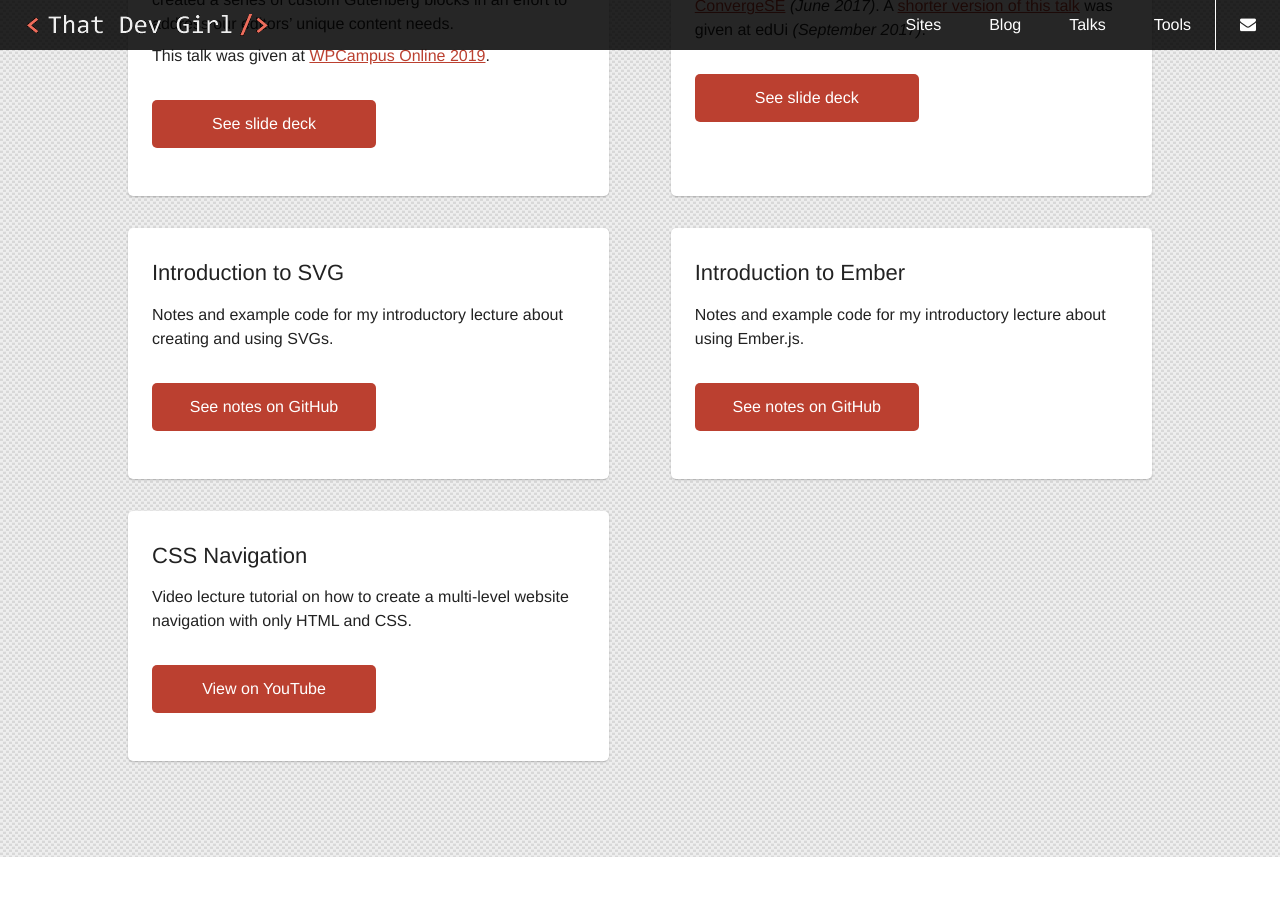
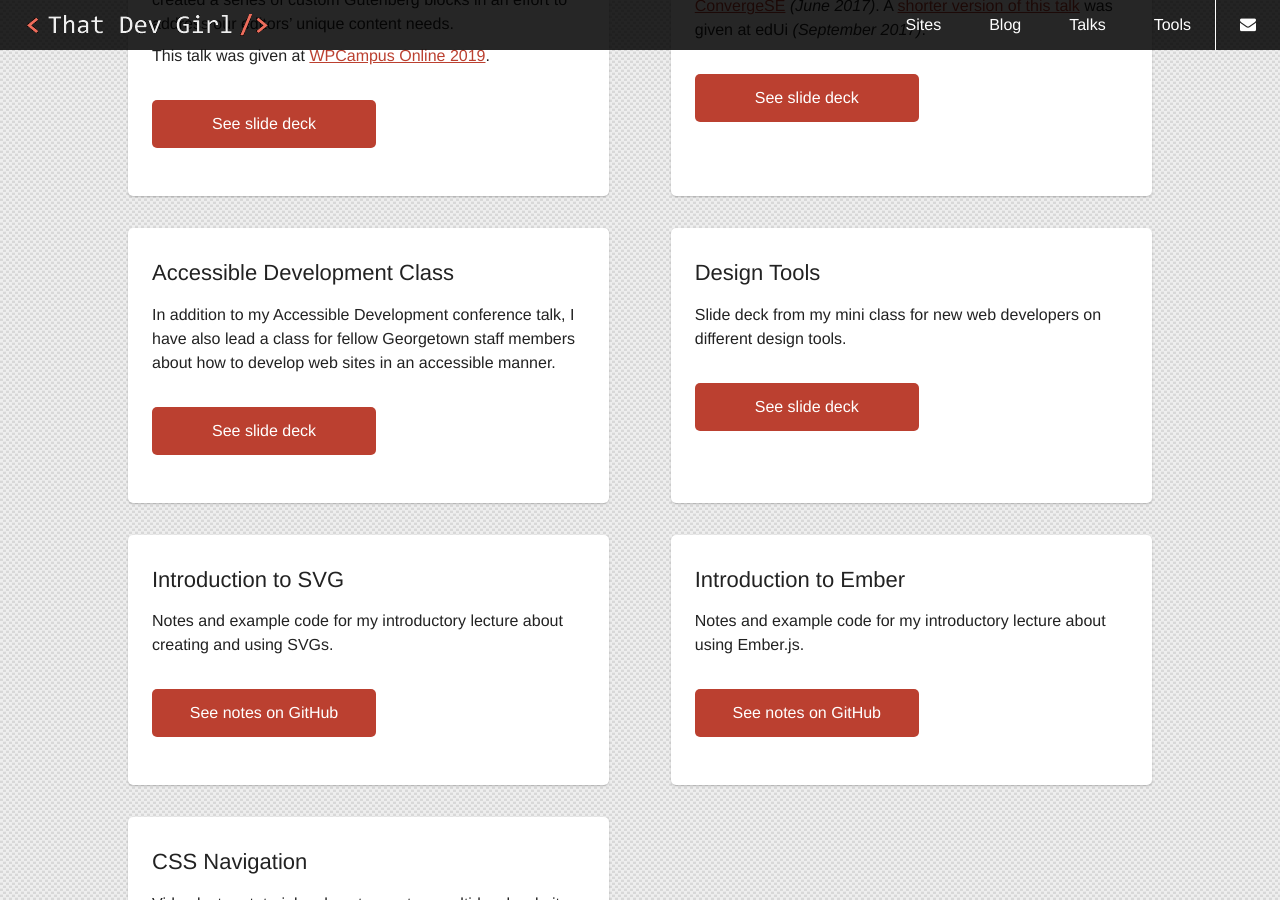
Before and after one commit to That-Dev-Girl-Archives/thatdevgirl.com, a Jekyll site: the page built from index.md, in a window 1280 px wide and 900 px high, scrolled down 4394 px. Built offline with Jekyll 4.4.1, drawn with Linux system fonts in a browser that asks for light colours.

Commit message:
Updating talks section with previous talks

```diff
--- a/_includes/block-talks.html
+++ b/_includes/block-talks.html
@@ -15,6 +15,18 @@
         <p>We develop websites for everyone to use, so why not make sure that everyone is able to use our sites? We as developers need to plan for accessibility before we write our first line of code.</p>
         <p>This talk was given at NoVA CodeCamp <i>(April 2017)</i> and <a href="http://convergese.com/2017/speakers-details.php#joni-halabi">ConvergeSE</a> <i>(June 2017)</i>. A <a href="https://talks.thatdevgirl.com/accessibility-edui">shorter version of this talk</a> was given at edUi <i>(September 2017)</i>.</p>
         <p><a href="https://talks.thatdevgirl.com/accessibility" class="btn primary" aria-label="Accessible Web Development slide deck">See slide deck</a></p>
+      </div>
+
+      <div class="flex-card">
+        <h3>Accessible Development Class</h3>
+        <p>In addition to my Accessible Development conference talk, I have also lead a class for fellow Georgetown staff members about how to develop web sites in an accessible manner.</p>
+        <p><a href="https://talks.thatdevgirl.com/accessibilityclass" class="btn primary" aria-label="Accessible Development class slide deck">See slide deck</a></p>
+      </div>
+
+      <div class="flex-card">
+        <h3>Design Tools</h3>
+        <p>Slide deck from my mini class for new web developers on different design tools.</p>
+        <p><a href="https://talks.thatdevgirl.com/designtools" class="btn primary" aria-label="Design Tools slide deck">See slide deck</a></p>
       </div>
 
       <div class="flex-card">
```
